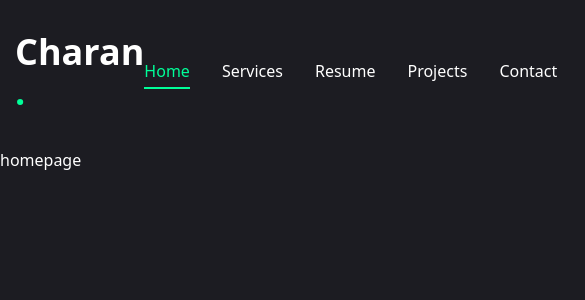
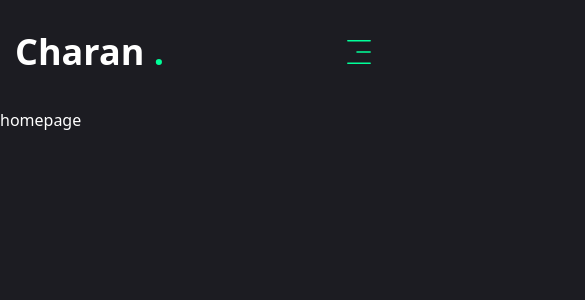
Before and after one commit to charang2003/charang.github.io, a Next.js app: page / in a window 390 px wide. Shown: the top 300 px of the page, 585 px wide, since content can reach past the window. Built offline with nearby package versions, Linux system fonts and the light colour scheme.

Commit message:
fixed nav bar flex feature for mobile nav

```diff
--- a/components/ui/Header.jsx
+++ b/components/ui/Header.jsx
@@ -15,7 +15,7 @@
         </Link>
 
         {/* Navigation and Hire Me Button */}
-        <div className="flex items-center gap-8">
+        <div className="hidden xl:flex items-center gap-8">
           <Nav />
           <Link href="/contact">
             <Button>Hire me</Button>
--- a/components/ui/MobileNav.jsx
+++ b/components/ui/MobileNav.jsx
@@ -33,7 +33,7 @@
   return (
     <Sheet>
         <SheetTrigger className="flex justify-center items-center">
-            <CiMenuFries className="text-[32px] text-accent"   />
+            <CiMenuFries className="text-[32px] text-accent"/>
         </SheetTrigger>
         <SheetContent className="felx flex-col">
             {/* logo */}
@@ -48,13 +48,12 @@
             <nav className="flex flex-col justify-center items-center gap-8">
                 {links.map((link, index) => {
                     return (
-                        <Link href={link.path} key={index} className={"text-xl capitalize hover:text-accent transition-all"}>
+                        <Link href={link.path} key={index} className={`${link.path === pathname ? "text-accent border-b-2 border-accent" : ""} text-xl capitalize hover:text-accent transition-all`}>
                             {link.name}
                         </Link>
                     );
-            })}
+                })}
             </nav>
-
         </SheetContent>
     </Sheet>
   );
--- a/components/ui/Stairs.jsx
+++ b/components/ui/Stairs.jsx
@@ -40,7 +40,7 @@
             initial="initial"
             animate="animate"
             exit="exit"
-            transition={{duration: 0.4, ease: "easeInOut", delay: reverseIndex(index) * 0.1}}
+            transition={{duration: 0.4, ease: "easeInOut", delay: reverseIndex(index) * 0.1,}}
             className="h-full w-full bg-white relative"
             />
         );
```
